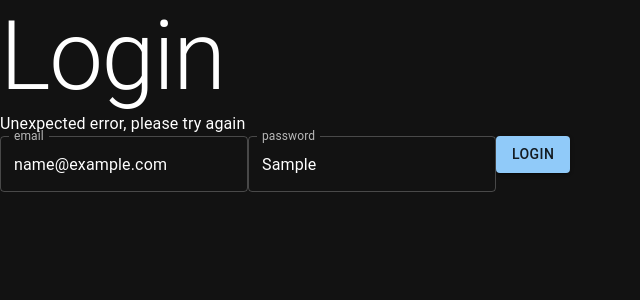
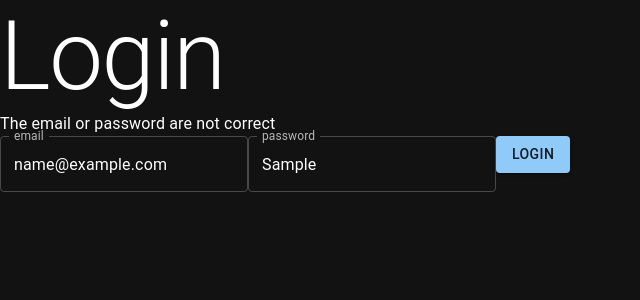
Before and after one commit to gastonmatias/TDD-next, a Next.js app: page /login in a window 1280 px wide. Both pictures are taken after typing "name@example.com", "Sample" into the empty fields and a click on the button "LOGIN". Shown: the top 300 px of the page, without its empty margins (0-640 px from the left). Built offline with nearby package versions, Linux system fonts and the light colour scheme; no server answers.

Commit message:
GREEN - should show an error message when credentials are not correct

```diff
--- a/pages/login.tsx
+++ b/pages/login.tsx
@@ -8,6 +8,7 @@ import { useLoginMutation } from '@/hooks/useLoginMutation';
 
 // import styles from './login.module.css'
 import { Spinner } from '@/components/ui/Spinner';
+import axios from 'axios';
 
 const LoginPage = () => {
 
@@ -25,7 +26,10 @@ const LoginPage = () => {
 
         // se invoca el mutation y se manda como argumento los mismos params
         // que fueron establecidos a momento de crear el hook
-        mutation.mutate({email,password})
+        mutation.mutate({email,password},{onError(error, variables, context) {
+            // error status code
+
+        },})
     }
 
     return (
@@ -37,9 +41,17 @@ const LoginPage = () => {
         	mutation.isLoading && <Spinner/>
         }
 
-        {
+        {/* {
             mutation.isError &&
             <Typography>Unexpected error, please try again</Typography>
+        } */}
+
+        {
+            ( mutation.isError )
+            ? axios.isAxiosError(mutation.error) && mutation?.error?.response?.status === 500
+                ? <Typography>Unexpected error, please try again</Typography>
+                : <Typography>The email or password are not correct</Typography>
+            : null
         }
 
         <form onSubmit={handleSubmit(onSubmit)}>
```
